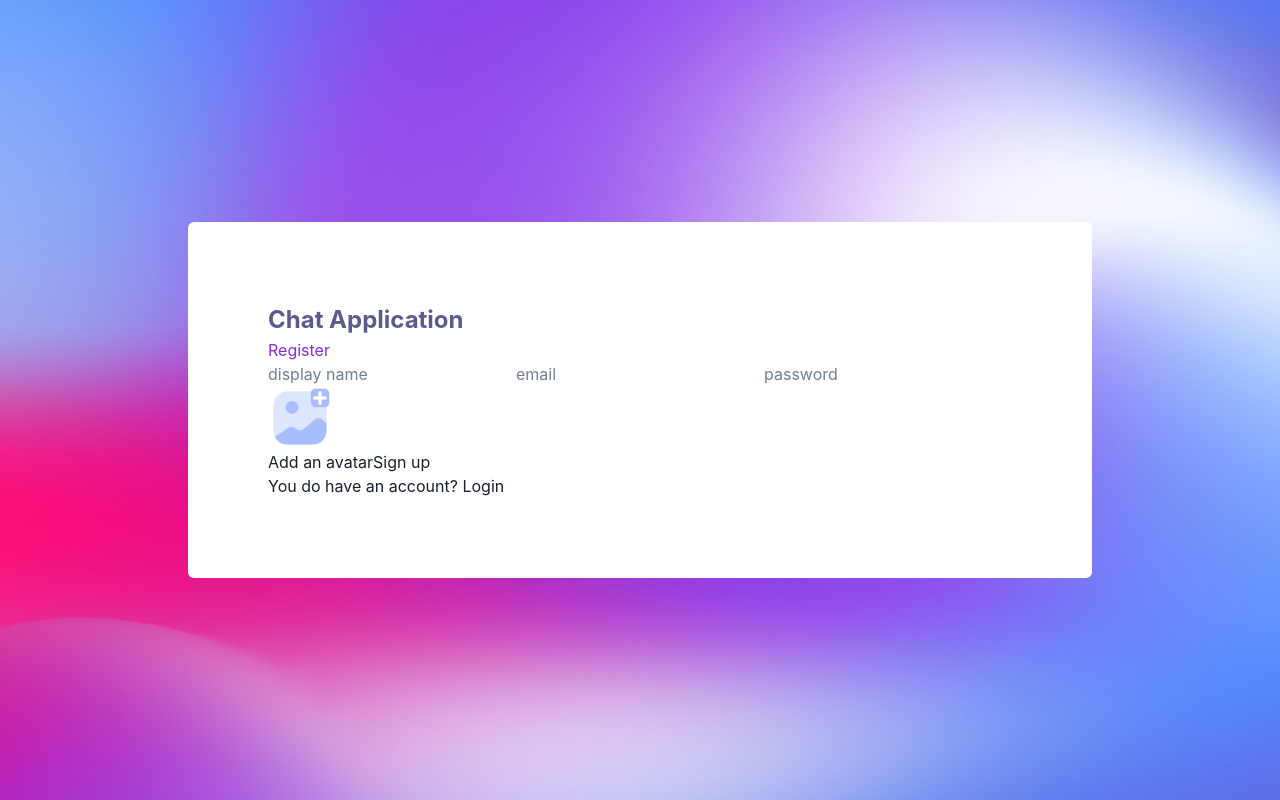
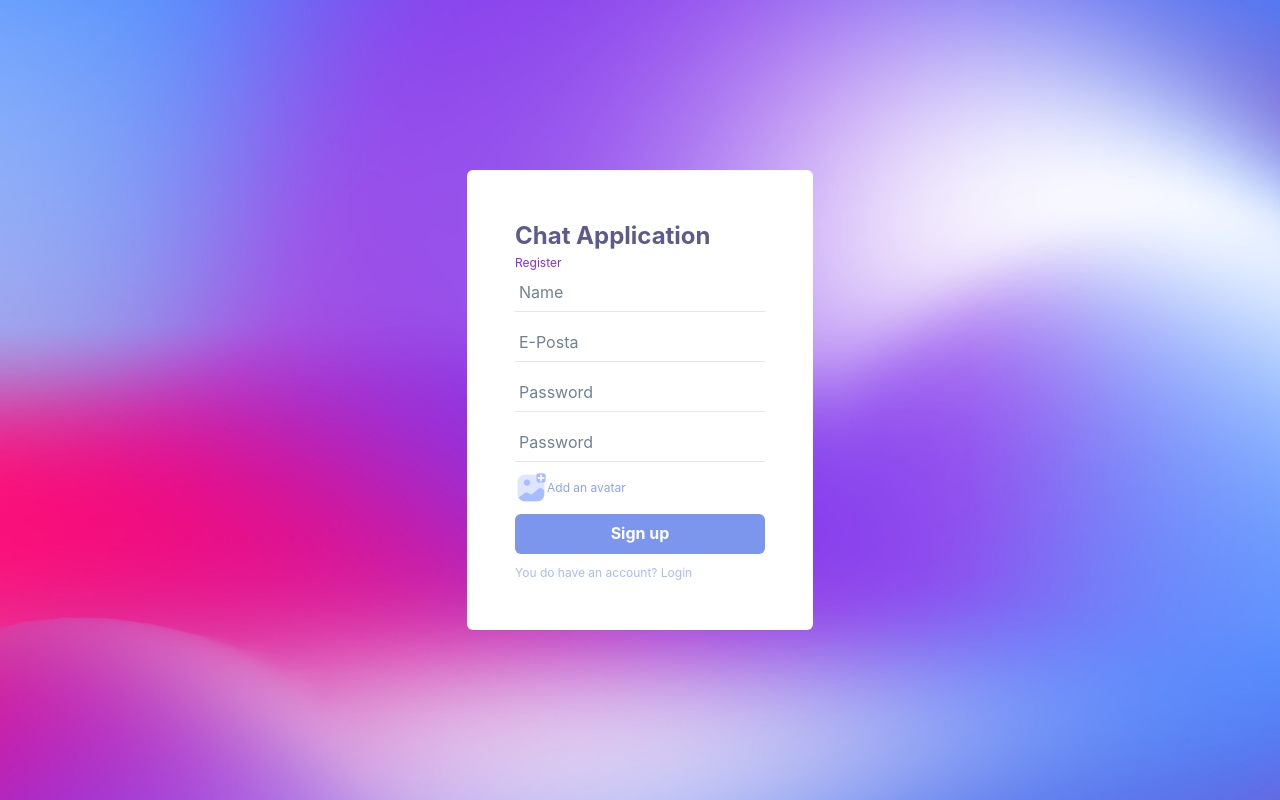
Before and after one commit to ahmettopal/react-chat-app, a React (Create React App) app: page / in a window 1280 px wide. Built offline with nearby package versions, Linux system fonts and the light colour scheme.

Commit message:
update register sccreen ui with chakra-ui

```diff
--- a/package.json
+++ b/package.json
@@ -12,6 +12,7 @@
     "framer-motion": "^7.6.7",
     "react": "^18.2.0",
     "react-dom": "^18.2.0",
+    "react-router-dom": "^6.4.3",
     "react-scripts": "5.0.1",
     "sass": "^1.56.1",
     "web-vitals": "^2.1.4",
--- a/src/components/index.js
+++ b/src/components/index.js
@@ -1,2 +1,2 @@
-export { default as PasswordInput } from './inputs/AuthInput';
+export { default as AuthInput } from './inputs/AuthInput';
 export { default as PasswordInput } from './inputs/PasswordInput';
--- a/src/components/inputs/AuthInput.js
+++ b/src/components/inputs/AuthInput.js
@@ -1,23 +1,8 @@
-import React from 'react';
-import {
-  InputGroup,
-  InputLeftElement,
-  Input as CInput,
-  Icon as CIcon,
-} from '@chakra-ui/react';
+import React from "react";
+import { Input } from "@chakra-ui/react";
 
-const AuthInput = ({ Icon, ...props }) => {
-  return (
-    <InputGroup my={'3'} backgroundColor={'light'} size={'lg'}>
-      {Icon ? (
-        <InputLeftElement
-          pointerEvents="none"
-          children={<CIcon as={Icon} color="default" />}
-        />
-      ) : null}
-      <CInput borderWidth={0} {...props} />
-    </InputGroup>
-  );
+const AuthInput = ({ ...props }) => {
+  return <Input p={1} variant="flushed" w={250} {...props} />;
 };
 
 export default AuthInput;
--- a/src/components/inputs/PasswordInput.js
+++ b/src/components/inputs/PasswordInput.js
@@ -1,47 +1,16 @@
-import React from 'react';
-import {
-  InputGroup,
-  Input,
-  InputRightElement,
-  Button,
-  Icon,
-  InputLeftElement,
-} from '@chakra-ui/react';
-import { Eye, Lock } from '../icons';
+import React from "react";
+import { Input } from "@chakra-ui/react";
 
-function PasswordInput({
-  showLeftIcon = true,
-  inputGroupProps = {},
-  ...props
-}) {
-  const [show, setShow] = React.useState(false);
-  const handleClick = () => setShow(!show);
-
+function PasswordInput({ ...props }) {
   return (
-    <InputGroup
-      my={'3'}
-      backgroundColor={'light'}
-      size={'lg'}
-      {...inputGroupProps}
-    >
-      {showLeftIcon && (
-        <InputLeftElement
-          pointerEvents="none"
-         // children={<Icon as={Lock} color="default" />}
-        />
-      )}
-      <Input
-        type={show ? 'text' : 'password'}
-        placeholder="Parola"
-        borderWidth={0}
-        {...props}
-      />
-      <InputRightElement>
-        <Button backgroundColor={'transparent'} onClick={handleClick}>
-          {/*<Icon as={Eye} color="default" />*/}
-        </Button>
-      </InputRightElement>
-    </InputGroup>
+    <Input
+      p={1}
+      variant="flushed"
+      w={250}
+      type={"password"}
+      placeholder="Password"
+      {...props}
+    />
   );
 }
 
--- a/src/pages/Register.js
+++ b/src/pages/Register.js
@@ -1,98 +1,136 @@
 /* eslint-disable eqeqeq */
 /* eslint-disable react-hooks/exhaustive-deps */
 /* eslint-disable no-unused-vars */
-import React from "react";
-import {
-  Avatar,
-  Box,
-  Text,
-  MenuButton,
-  MenuList,
-  MenuItem,
-  Menu,
-  Icon,
-  Image,
-  IconButton,
-  Link,
-  useDisclosure,
-  Button,
-  Divider,
-  AvatarGroup
-} from '@chakra-ui/react';
-import useForm from '../hooks/useForm';
-import * as yup from 'yup';
-import Add from '../assets/img/addAvatar.png';
-import BackGroundImage from '../assets/img/mesh.jpeg'
+import React, { useRef } from "react";
+import { Box, Text, Image, Button, Input } from "@chakra-ui/react";
+import { PasswordInput, AuthInput } from "../components";
+import useForm from "../hooks/useForm";
+import * as yup from "yup";
+import Add from "../assets/img/addAvatar.png";
+import BackGroundImage from "../assets/img/mesh.jpeg";
 
 const Register = () => {
+  const imageInput = useRef();
 
   const validation = yup.object({
-    name: yup.string().required('Lütfen adınızı giriniz'),
+    name: yup.string().required("Lütfen adınızı giriniz"),
     email: yup
       .string()
-      .email('Geçersiz email adresi')
-      .required('Lütfen email adresinizi giriniz'),
+      .email("Geçersiz email adresi")
+      .required("Lütfen email adresinizi giriniz"),
     password: yup
       .string()
-      .min(6, 'En az 6 karakter olmalıdır')
-      .required('Lütfen sifrenizi giriniz'),
+      .min(6, "En az 6 karakter olmalıdır")
+      .required("Lütfen sifrenizi giriniz"),
     passwordConfirm: yup
       .string()
-      .oneOf([yup.ref('password'), null], 'Şifreler Uyuşmuyor'),
+      .oneOf([yup.ref("password"), null], "Şifreler Uyuşmuyor"),
   });
 
   const { values, setValues, errors, isValid, setValuesDirectly } = useForm(
     {
-      name: '',
-      email: '',
-      password: '',
-      passwordConfirm: '',
+      name: "",
+      email: "",
+      password: "",
+      passwordConfirm: "",
     },
     validation
   );
 
+  const onSubmit = async () => {};
+
+  const onSelectImage = async () => {
+    imageInput.current?.click();
+  };
+
+  const onUploadImage = async (e) => {
+    const image = e.target.files[0];
+    //onChange({ url: URL.createObjectURL(image), image });
+  };
+
   return (
     <Box
-    backgroundImage={BackGroundImage}
-    backgroundSize={'cover'}
-    backgroundRepeat={'no-repeat'}
-    height={'100vh'}
-    display={'flex'}
-    alignItems={'center'}
-    justifyContent={'center'}
-    //className="formContainer"
+      backgroundImage={BackGroundImage}
+      backgroundSize={"cover"}
+      backgroundRepeat={"no-repeat"}
+      height={"100vh"}
+      display={"flex"}
+      alignItems={"center"}
+      justifyContent={"center"}
     >
       <Box
-      backgroundColor={'white'}
-      p={'20'}
-      borderRadius={'md'}
-      gap={'10'}
-      alignItems={'center'}
-      //className="formWrapper"
+        backgroundColor={"white"}
+        p="12"
+        borderRadius={"md"}
+        gap="10px"
+        alignItems={"center"}
+        flexDirection="column"
       >
-        <Text
-        color={'#5d5b8d'}
-        fontWeight={'bold'}
-        fontSize={'2xl'}
-       // className="logo"
-        >Chat Application</Text>
-        <Text
-        color={'blueviolet'}
-        fontSize={'md'}
-        //className="title"
-        >Register</Text>
-        <form>
-            <input type="text" placeholder="display name" />
-            <input type="email" placeholder="email" />
-            <input type="password" placeholder="password" />
-            <input style={{display:"none"}} type="file" id="file"/>
-            <label htmlFor="file">
-                <img src={Add} alt=""/>
-                <span>Add an avatar</span>
-            </label>
-            <button>Sign up</button>
-        </form>
-        <p>You do have an account? Login</p>
+        <Text color={"#5d5b8d"} fontWeight={"bold"} fontSize="24px">
+          Chat Application
+        </Text>
+        <Text color={"blueviolet"} fontSize="12px">
+          Register
+        </Text>
+
+        <Box display={"flex"} flexDirection={"column"} gap="10px">
+          <AuthInput
+            placeholder="Name"
+            name="name"
+            onChange={setValues}
+            value={values.name}
+          />
+          <AuthInput
+            placeholder="E-Posta"
+            name="email"
+            onChange={setValues}
+            value={values.email}
+          />
+          <PasswordInput
+            name="password"
+            onChange={setValues}
+            value={values.password}
+          />
+          <PasswordInput
+            name="passwordConfirm"
+            onChange={setValues}
+            value={values.passwordConfirm}
+          />
+
+          <Input
+            ref={imageInput}
+            type="file"
+            accept="image/*"
+            display="none"
+            onChange={onUploadImage}
+          />
+          <Box
+            display={"flex"}
+            alignItems="center"
+            cursor={"pointer"}
+            onClick={onSelectImage}
+          >
+            <Image src={Add} alt="" width={"32px"} />
+            <Text color={"#8da4f1"} fontSize="12px">
+              Add an avatar
+            </Text>
+          </Box>
+
+          <Button
+            backgroundColor={"#7b96ec"}
+            borderRadius={"md"}
+            isFullWidth
+            border={"none"}
+            onClick={onSubmit}
+          >
+            <Text color={"white"} fontWeight={"bold"}>
+              Sign up
+            </Text>
+          </Button>
+        </Box>
+        <Text color={"#a7bcff"} fontSize="12px" mt={"10px"}>
+          You do have an account? Login
+        </Text>
       </Box>
     </Box>
   );
```
Also changed, not shown: 2 other files (tests, documents, lock files or other folders).
